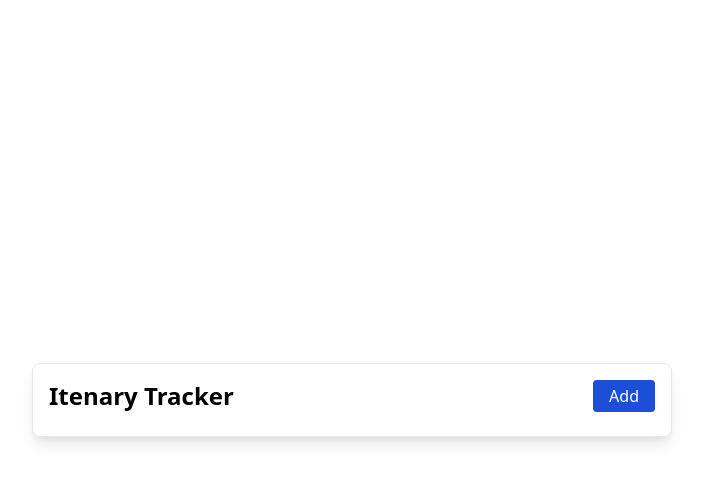
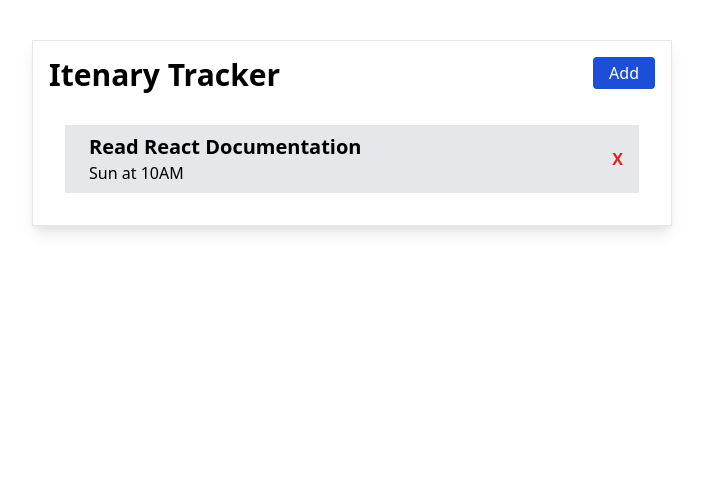
Before and after one commit to PrinceNiyonshuti/itenarytracker, a React (Create React App) app: page / in a window 1280 px wide. Shown: the top 482 px of the page, without its empty margins (288-991 px from the left). Built offline with nearby package versions, Linux system fonts and the light colour scheme.

Commit message:
added itenaries componet

```diff
--- a/src/Components/Itenaries.js
+++ b/src/Components/Itenaries.js
@@ -0,0 +1,25 @@
+/** @format */
+
+import React from "react";
+
+function Itenaries() {
+	return (
+		<div>
+			<li className="flex justify-between items-center bg-gray-200 mt-2 p-2 cursor-pointer transition">
+				<div className="flex ml-2">
+					<div className="flex flex-col ml-2">
+						<h1 className="font-bold text-xl">Read React Documentation</h1>
+						<p className="font-normal">
+							Sun at 10AM
+						</p>
+					</div>
+				</div>
+				<div className="flex flex-col items-center">
+					<button className="text-red-600 font-bold mr-2">X</button>
+				</div>
+			</li>
+		</div>
+	);
+}
+
+export default Itenaries;
--- a/src/Layout/Layout.js
+++ b/src/Layout/Layout.js
@@ -3,12 +3,14 @@
 import React from "react";
 
 import Title from "./Title";
+import Main from "./Main";
 const Layout = () => {
 	return (
 		<div className="">
-			<div className="flex items-center justify-center h-screen ">
-				<div className="w-2/4 font-bold rounded-lg border shadow-lg p-4">
+			<div className="flex items-center justify-center w-screen mt-10 ">
+				<div className="w-2/4 font-bold border shadow-lg p-4">
 					<Title />
+					<Main/>
 				</div>
 			</div>
 		</div>
--- a/src/Layout/Main.js
+++ b/src/Layout/Main.js
@@ -0,0 +1,15 @@
+import React from 'react'
+import Itenaries from '../Components/Itenaries';
+function Main() {
+    return (
+			<div>
+				<div className="w-full p-4">
+                <ul>
+                    <Itenaries/>
+					</ul>
+				</div>
+			</div>
+		);
+}
+
+export default Main
--- a/src/Layout/Title.js
+++ b/src/Layout/Title.js
@@ -7,7 +7,7 @@ const Title = () => {
 		<div>
 			<div className="flex justify-between w-full flex-wrap overflow-hidden">
 				<div className="w-1/2 overflow-hidden">
-					<h2 className="font-bold text-2xl mb-2">Itenary Tracker</h2>
+					<h2 className="font-bold text-3xl mb-2">Itenary Tracker</h2>
 				</div>
 				<div className="w-1/2 flex justify-end overflow-hidden">
 					<Button name="Add" />
```
